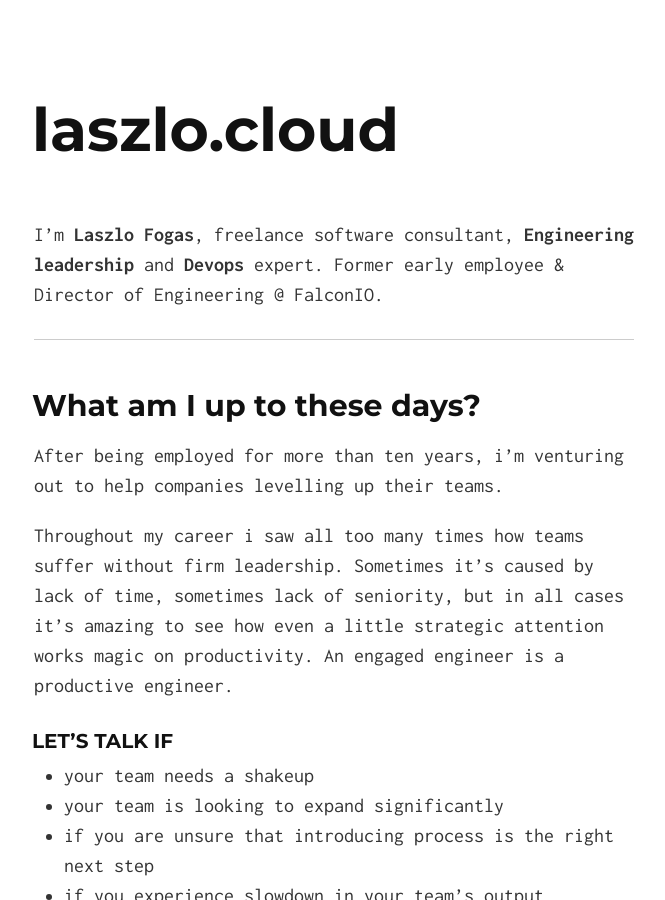
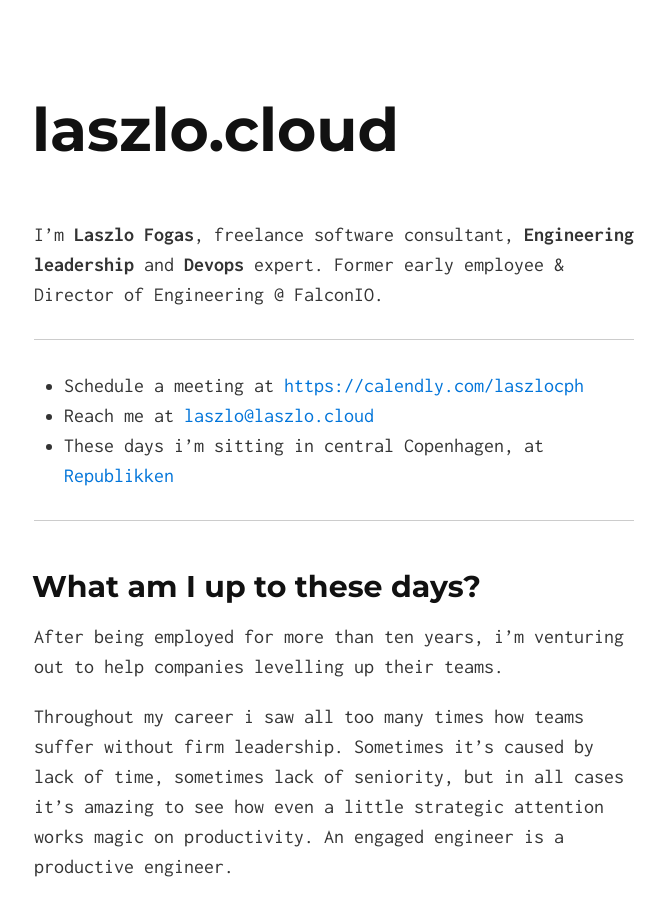
Before and after one commit to laszlocph/website, a Jekyll site: the page built from index.md, in a window 1280 px wide and 900 px high. Shown: the whole window, without its empty margins (306-971 px from the left). Built offline with Jekyll 4.4.1, drawn with Linux system fonts in a browser that asks for light colours.

Commit message:
Contact info + Calendly

```diff
--- a/index.md
+++ b/index.md
@@ -6,6 +6,12 @@ I'm **Laszlo Fogas**, freelance software consultant, **Engineering leadership**
 of Engineering @ FalconIO.
 
 ---
+* Schedule a meeting at [https://calendly.com/laszlocph](https://calendly.com/laszlocph)
+* Reach me at <a href="mailto:laszlo@laszlo.cloud">laszlo@laszlo.cloud</a>
+* These days i'm sitting in central Copenhagen, at [Republikken](http://republikken.net/contact-republikken/)
+
+---
+
 
 ## What am I up to these days?
 
```
